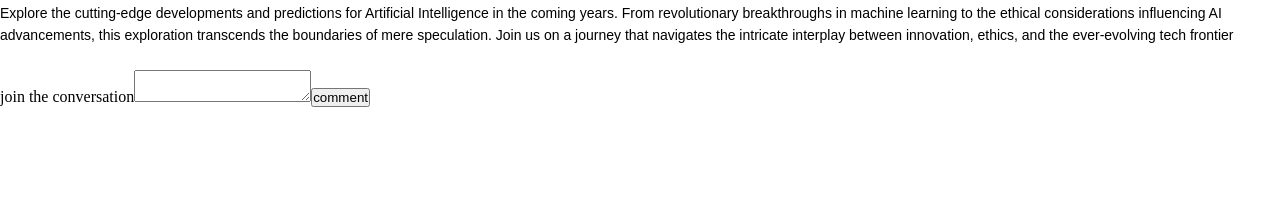
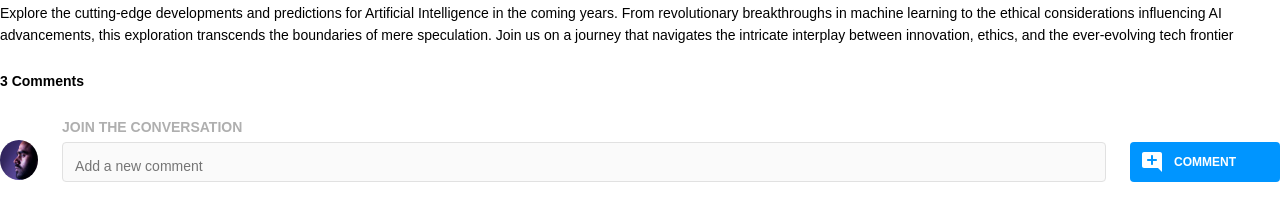
Before and after one commit to eosook/eo-soo-kim-brainflix, a React (Vite) app: page / in a window 1280 px wide. Shown: the part 1073-1277 px from the top of the page. Before the commit the page ends 1180 px from the top, so only its background shows below. Built offline with nearby package versions, Linux system fonts and the light colour scheme; a web font is replaced by a local one.

Commit message:
add styling for comments component

```diff
--- a/src/components/Comments/Comments.jsx
+++ b/src/components/Comments/Comments.jsx
@@ -5,12 +5,16 @@ function Comments({commentsList}){
 
     return(
         <div className="comments">
-            <div className="comments__number"></div>
-            <form className="comments__form">
-                <img></img>
-                <label for="comment">join the conversation</label>
-                <textarea name="comment"></textarea>
-                <button type="submit">comment</button>
+            <div className="comments__number">{commentsList.length} comments</div>
+            <form className="comments-form">
+                <div className="comments-form__image" title="avatar"></div>
+                <div className="comments__divider">
+                    <label className="comments-form__label" for="comment">join the conversation</label>
+                    <div className="comments__input">
+                        <textarea className="comments-form__textarea" name="comment" placeholder="Add a new comment"></textarea>
+                        <button className="comments-form__button" type="submit">comment</button>
+                    </div>
+                </div>
             </form>
             {commentsList.map((comment) => {
                 return (
--- a/src/components/Comments/Comments.scss
+++ b/src/components/Comments/Comments.scss
@@ -0,0 +1,80 @@
+@use '../../styles/partials/responsive' as *;
+@use '../../styles/partials/colors' as *;
+@use '../../styles/partials/button' as *;
+@use '../../styles/partials/form-field' as *;
+@use '../../styles/partials/layout' as *;
+@use '../../styles/partials/fonts' as *;
+
+.comments{
+    @include margin;
+
+    &__number{
+        @include marginBottom;
+        @include fontSubHeader;
+        text-transform: capitalize;
+    }
+
+    &__divider{
+        @include marginLeft;
+        width: 100%;
+    }
+
+    &__input{
+        @include tablet{
+            display: flex;
+        }
+    }
+}
+
+.comments-form{
+    display: flex;
+    width: 100%;
+    border-bottom: 1px solid $secondary-mercury;
+
+    &__label{
+        @include fontSubHeader;
+        color: $primary-silver;
+        text-transform: uppercase;
+    }
+
+    &__textarea{
+        @include marginBottom;
+        @include formField;
+        margin-top: 0.25rem;
+        resize: none;
+        width: 100%;
+        height: 100px;
+        overflow: hidden;
+
+        @include tablet{
+            height: 40px;
+            @include marginRight;
+        }
+    }
+
+    &__button{
+        background: url(../../assets/images/icons/add_comment.svg) no-repeat 10px 8px;
+        @include button;
+        width: 100%;
+
+        @include tablet{
+            margin-top: 0.25rem;
+            width: 150px;
+        }
+    }
+
+    &__image{
+        background: url(../../assets/images/Mohan-muruge.jpg) no-repeat;
+        background-size: cover;
+        height: 36px;
+        width: 36px;
+        border-radius: 50%;
+        background-color: $secondary-mercury;
+        margin-top: 1.5rem;
+
+        @include tablet{
+            height: 40px;
+            width: 40px;
+        }
+    }
+}
--- a/src/styles/partials/_form-field.scss
+++ b/src/styles/partials/_form-field.scss
@@ -1,6 +1,8 @@
 @use './colors' as *;
+@use './fonts' as *;
 
 @mixin formField{
+    @include fontBody;
     height: 36px;
     min-width: 240px;
     border-radius: 4px;
--- a/src/styles/partials/_layout.scss
+++ b/src/styles/partials/_layout.scss
@@ -51,3 +51,11 @@
         margin-right: 1.5rem;
     }
 }
+
+@mixin marginLeft{
+    margin-left: 1rem;
+
+    @include tablet{
+        margin-left: 1.5rem;
+    }
+}
```
